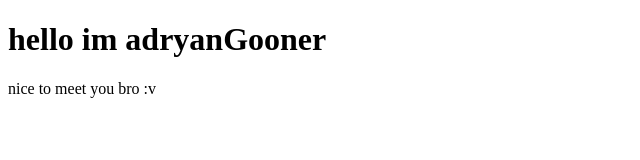
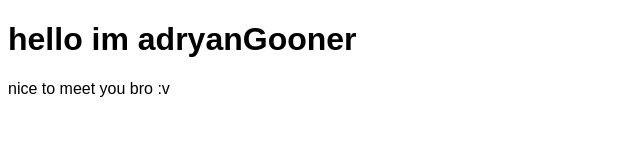
Before and after one commit to zakicerdas/project, a plain HTML site: page index.html in a window 1280 px wide. Shown: the whole page, without its empty margins (0-640 px from the left). Drawn offline with Linux system fonts and the light colour scheme.

Commit message:
add new file CSS

```diff
--- a/index.html
+++ b/index.html
@@ -3,7 +3,7 @@
 <head>
     <meta charset="UTF-8">
     <meta name="viewport" content="width=device-width, initial-scale=1.0">
-    <title>adryanGooner</title>
+    <title>adryanGooner</title><link rel="stylesheet" href="style.css">
 </head>
 <body>
     <h1>hello im adryanGooner</h1>
--- /dev/null
+++ b/style.css
@@ -0,0 +1 @@
+body { font-family: Arial, sans-serif;}
```
